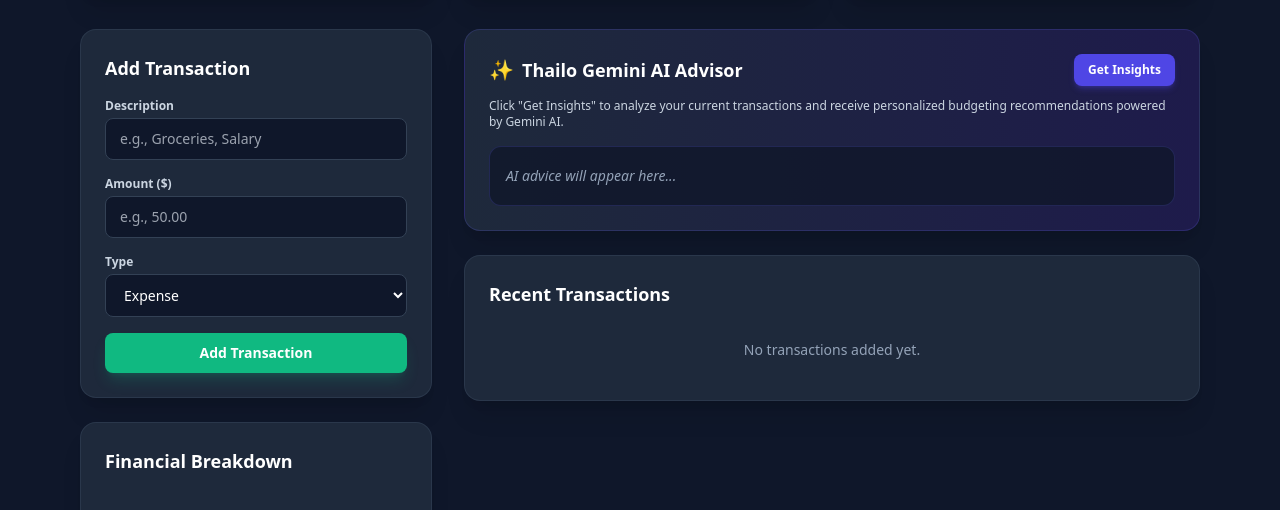
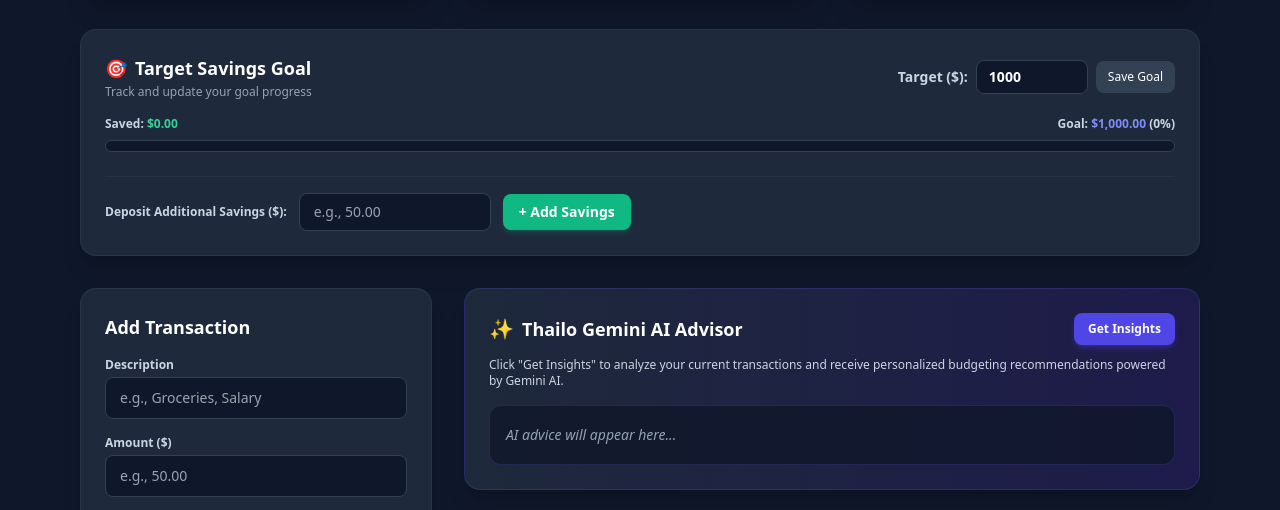
Before and after one commit to Gaurav67-p/thailo-app, a website: page public/index.html in a window 1280 px wide. Shown: the part 218-728 px from the top of the page. Drawn offline with nearby package versions, Linux system fonts and the light colour scheme.

Commit message:
Updated target savings goal and deposit inputs

```diff
--- a/public/index.html
+++ b/public/index.html
@@ -48,6 +48,45 @@
         <p class="text-sm font-medium text-slate-400">Net Balance</p>
         <p id="net-balance" class="text-3xl font-bold text-indigo-400 mt-1">$0.00</p>
       </div>
+    </div>
+
+    <!-- Savings Goal & Extra Savings Section -->
+    <div class="bg-slate-800 p-6 rounded-2xl border border-slate-700/60 shadow-xl mb-8">
+      <div class="flex flex-col md:flex-row md:items-center justify-between gap-4 mb-4">
+        <div>
+          <h2 class="text-lg font-bold text-white flex items-center gap-2">
+            <span>🎯</span> Target Savings Goal
+          </h2>
+          <p class="text-xs text-slate-400 mt-0.5">Track and update your goal progress</p>
+        </div>
+        <div class="flex items-center space-x-2">
+          <span class="text-sm font-semibold text-slate-300">Target ($):</span>
+          <input type="number" id="goal-input" step="10" min="0" class="w-28 px-3 py-1.5 bg-slate-900 border border-slate-700 rounded-lg text-white font-bold text-sm focus:ring-2 focus:ring-emerald-500 outline-none" />
+          <button onclick="updateSavingsGoal()" class="bg-slate-700 hover:bg-slate-600 text-xs text-white px-3 py-2 rounded-lg transition font-medium">
+            Save Goal
+          </button>
+        </div>
+      </div>
+
+      <!-- Progress Bar -->
+      <div class="space-y-2 mb-6">
+        <div class="flex justify-between text-xs font-semibold text-slate-300">
+          <span>Saved: <span id="current-savings-display" class="text-emerald-400 font-bold">$0.00</span></span>
+          <span>Goal: <span id="target-goal-display" class="text-indigo-400 font-bold">$1,000.00</span> (<span id="savings-percentage">0%</span>)</span>
+        </div>
+        <div class="w-full bg-slate-900 h-3 rounded-full overflow-hidden border border-slate-700">
+          <div id="savings-progress-bar" class="bg-gradient-to-r from-emerald-500 to-indigo-500 h-full rounded-full transition-all duration-500" style="width: 0%"></div>
+        </div>
+      </div>
+
+      <!-- Add Additional Savings -->
+      <form onsubmit="addExtraSavings(event)" class="flex flex-col sm:flex-row items-center gap-3 pt-4 border-t border-slate-700/50">
+        <label class="text-xs font-semibold text-slate-300 whitespace-nowrap">Deposit Additional Savings ($):</label>
+        <input type="number" id="extra-savings-amount" step="0.01" required placeholder="e.g., 50.00" class="w-full sm:w-48 px-3.5 py-2 bg-slate-900 border border-slate-700 rounded-lg text-white text-sm focus:ring-2 focus:ring-emerald-500 outline-none" />
+        <button type="submit" class="w-full sm:w-auto bg-emerald-500 hover:bg-emerald-600 text-white font-semibold px-4 py-2 rounded-lg transition text-sm shadow-md shadow-emerald-500/20 whitespace-nowrap">
+          + Add Savings
+        </button>
+      </form>
     </div>
 
     <!-- Main Content Layout -->
@@ -125,15 +164,21 @@
 
   <script>
     // ==========================================
-    // TRANSACTION & CHART STATE MANAGEMENT
+    // TRANSACTION & SAVINGS STATE MANAGEMENT
     // ==========================================
     let transactions = JSON.parse(localStorage.getItem('thailo_transactions')) || [];
+    let targetGoal = parseFloat(localStorage.getItem('thailo_target_goal')) || 1000;
+    let extraSavings = parseFloat(localStorage.getItem('thailo_extra_savings')) || 0;
     let chartInstance = null;
 
     function saveAndRender() {
       localStorage.setItem('thailo_transactions', JSON.stringify(transactions));
+      localStorage.setItem('thailo_target_goal', targetGoal.toString());
+      localStorage.setItem('thailo_extra_savings', extraSavings.toString());
+
       renderTransactions();
       updateSummary();
+      updateSavingsProgress();
       updateChart();
     }
 
@@ -190,6 +235,45 @@
       document.getElementById('net-balance').innerText = `$${balance.toFixed(2)}`;
     }
 
+    // ==========================================
+    // TARGET SAVINGS & EXTRA SAVINGS LOGIC
+    // ==========================================
+    function updateSavingsGoal() {
+      const inputVal = parseFloat(document.getElementById('goal-input').value);
+      if (!isNaN(inputVal) && inputVal > 0) {
+        targetGoal = inputVal;
+        saveAndRender();
+      }
+    }
+
+    function addExtraSavings(e) {
+      e.preventDefault();
+      const amount = parseFloat(document.getElementById('extra-savings-amount').value);
+      if (!isNaN(amount) && amount > 0) {
+        extraSavings += amount;
+        document.getElementById('extra-savings-amount').value = '';
+        saveAndRender();
+      }
+    }
+
+    function updateSavingsProgress() {
+      const income = transactions.filter(t => t.type === 'income').reduce((acc, t) => acc + t.amount, 0);
+      const expense = transactions.filter(t => t.type === 'expense').reduce((acc, t) => acc + t.amount, 0);
+      const netBalance = Math.max(0, income - expense);
+
+      const totalSavings = netBalance + extraSavings;
+      const percentage = targetGoal > 0 ? Math.min(100, Math.round((totalSavings / targetGoal) * 100)) : 0;
+
+      document.getElementById('goal-input').value = targetGoal;
+      document.getElementById('target-goal-display').innerText = `$${targetGoal.toLocaleString('en-US', { minimumFractionDigits: 2 })}`;
+      document.getElementById('current-savings-display').innerText = `$${totalSavings.toLocaleString('en-US', { minimumFractionDigits: 2 })}`;
+      document.getElementById('savings-percentage').innerText = `${percentage}%`;
+      document.getElementById('savings-progress-bar').style.width = `${percentage}%`;
+    }
+
+    // ==========================================
+    // CHART VISUALIZATION
+    // ==========================================
     function updateChart() {
       const ctx = document.getElementById('budgetChart').getContext('2d');
       const income = transactions.filter(t => t.type === 'income').reduce((acc, t) => acc + t.amount, 0);
@@ -238,7 +322,7 @@
         const response = await fetch('/api/ai-advisor', {
           method: 'POST',
           headers: { 'Content-Type': 'application/json' },
-          body: JSON.stringify({ transactions })
+          body: JSON.stringify({ transactions, targetGoal, extraSavings })
         });
 
         const data = await response.json();
```
